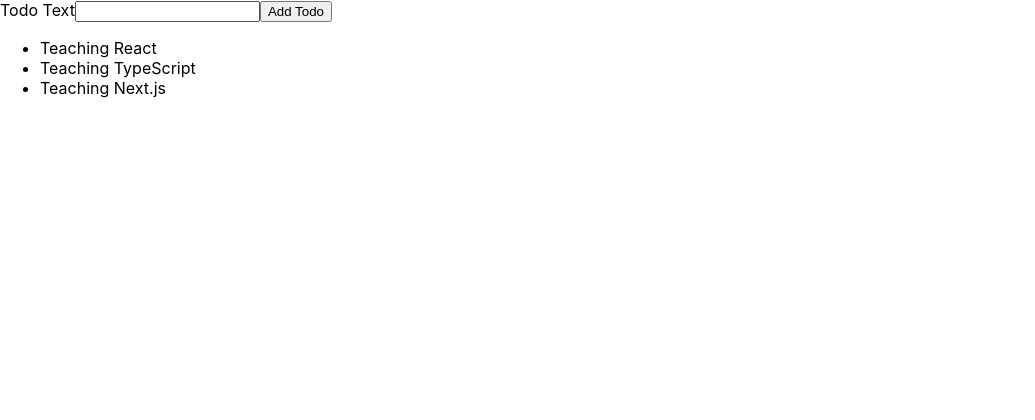
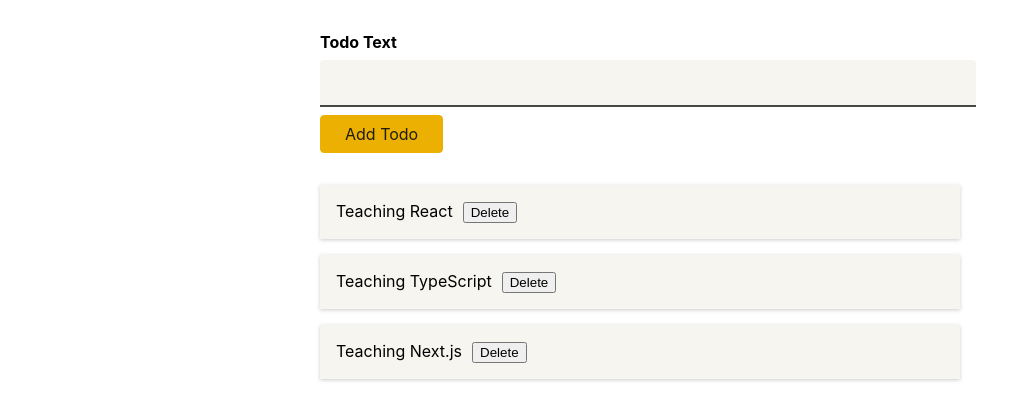
Before and after one commit to rameshkrishnanme/react-typescript-app, a React (Create React App) app: page / in a window 1280 px wide. Shown: the top 420 px of the page, without its empty margins (0-1035 px from the left). Built offline with nearby package versions, Linux system fonts and the light colour scheme.

Commit message:
Styling and Remove Todo

```diff
--- a/src/App.tsx
+++ b/src/App.tsx
@@ -18,10 +18,17 @@ function App() {
     setTodos([...todos, new Todo(text)]);
   }
 
+  function onRemoveToDo(todoId: string) : void {
+    console.log("Remove todo");
+    setTodos((prevTodos) => {
+      return prevTodos.filter(todo => todo.id !== todoId);
+    });
+  }
+
   return (
     <div>
       <NewTodo onAddTodo={onAddTodo}/>
-      <Todos items={todos} />
+      <Todos items={todos} onRemoveToDo={onRemoveToDo} />
     </div>
   );
 }
--- /dev/null
+++ b/src/components/NewTodo.module.css
@@ -0,0 +1,42 @@
+.form {
+    width: 40rem;
+    margin: 2rem auto;
+
+  }
+
+  .form label {
+    display: block;
+    font-weight: bold;
+    margin-bottom: 0.5rem;
+  }
+
+  .form input {
+    display: block;
+    width: 100%;
+    font: inherit;
+    font-size: 1.5rem;
+    padding: 0.5rem;
+    border-radius: 4px;
+    background-color: #f7f5ef;
+    border: none;
+    border-bottom: 2px solid #494844;
+    border-bottom-right-radius: 0;
+    border-bottom-left-radius: 0;
+    margin-bottom: 0.5rem;
+  }
+
+  .form button {
+    font: inherit;
+    background-color: #ebb002;
+    border: 1px solid #ebb002;
+    color: #201d0f;
+    padding: 0.5rem 1.5rem;
+    border-radius: 4px;
+    cursor: pointer;
+  }
+
+  .form button:hover,
+  .form button:active {
+    background-color: #ebc002;
+    border-color: #ebc002;
+  }
--- a/src/components/NewTodo.tsx
+++ b/src/components/NewTodo.tsx
@@ -1,4 +1,5 @@
 import { useRef } from "react";
+import styles from "./NewTodo.module.css";
 
 //const NewTodo: React.FC<{onAddTodo:Function}> = (props) => {
 const NewTodo: React.FC<{onAddTodo: (text:string)  => void}> = (props) => {
@@ -17,7 +18,7 @@ const NewTodo: React.FC<{onAddTodo: (text:string)  => void}> = (props) => {
     }
 
     return (
-        <form onSubmit={submitHandler}>
+        <form onSubmit={submitHandler} className={styles.form}>
             <label htmlFor='text'>Todo Text</label>
             <input type='text' id='text' ref={todoTextInputRef} />
             <button type='submit'>Add Todo</button>
--- /dev/null
+++ b/src/components/TodoItem.module.css
@@ -0,0 +1,6 @@
+.item {
+    margin: 1rem 0;
+    box-shadow: 0 1px 4px rgba(0, 0, 0, 0.2);
+    padding: 1rem;
+    background-color: #f7f5ef;
+  }
--- a/src/components/TodoItem.tsx
+++ b/src/components/TodoItem.tsx
@@ -1,6 +1,12 @@
-const TodoItem: React.FC<{text:string, id:string}> = (props) => {
+import styles from "./TodoItem.module.css";
+
+const TodoItem: React.FC<{text:string, id:string, onRemoveToDo: () => void}> = (props) => {
     return (
-        <li key={props.id}>{props.text}</li>
+        <li className={styles.item}  key={props.id}>{props.text}
+        <span style={{marginLeft: "10px"}}>
+            <button onClick={props.onRemoveToDo}>Delete</button>
+        </span>
+        </li>
     );
 };
 
--- /dev/null
+++ b/src/components/Todos.module.css
@@ -0,0 +1,6 @@
+.todos {
+    list-style: none;
+    margin: 2rem auto;
+    padding: 0;
+    width: 40rem;
+  }
--- a/src/components/Todos.tsx
+++ b/src/components/Todos.tsx
@@ -1,14 +1,22 @@
 import React from "react";
 import Todo from "../models/todo";
 import TodoItem from "./TodoItem";
-const Todos: React.FC<{items:Todo[]}> = (props) => {
-    return (
-        <ul>
-            {props.items.map((item, index) => (
-                <TodoItem id={item.id} text={item.text} />
-            ))}
-        </ul>
-    )
-}
+import styles from "./Todos.module.css";
+
+const Todos: React.FC<{ items: Todo[]; onRemoveToDo: (id: string) => void }> = (
+  props
+) => {
+  return (
+    <ul className={styles.todos}>
+      {props.items.map((item, index) => (
+        <TodoItem
+          id={item.id}
+          text={item.text}
+          onRemoveToDo={props.onRemoveToDo.bind(null, item.id)}
+        />
+      ))}
+    </ul>
+  );
+};
 
 export default Todos;
--- a/src/models/todo.ts
+++ b/src/models/todo.ts
@@ -4,6 +4,7 @@ class Todo {
 
     constructor(todoText: string) {
         this.id = new Date().toISOString();
+
         this.text = todoText;
     }
 }
```
